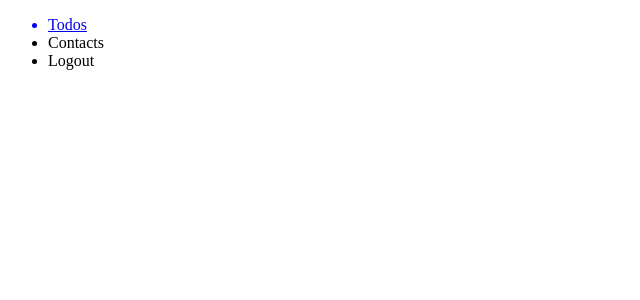
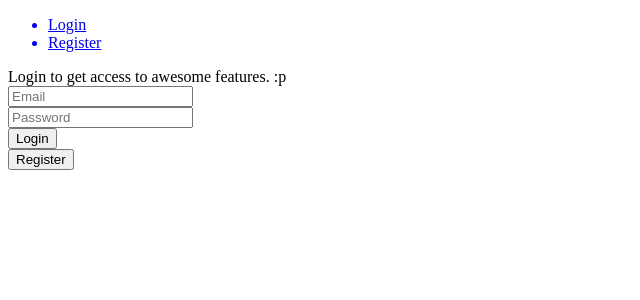
Before and after one commit to hatim523/TodoApp, a React (Create React App) app: page / in a window 1280 px wide. Shown: the top 300 px of the page, without its empty margins (0-640 px from the left). Built offline with nearby package versions, Linux system fonts and the light colour scheme.

Commit message:
Added login and logout functionality

```diff
--- /dev/null
+++ b/src/api/loginCheck.js
@@ -0,0 +1,4 @@
+export default () => {
+  const authId = localStorage.getItem('auth');
+  return authId != null;
+};
--- /dev/null
+++ b/src/api/logout.js
@@ -0,0 +1,4 @@
+export default function logout() {
+  localStorage.clear();
+  window.location.reload(false);
+}
--- a/src/components/App.jsx
+++ b/src/components/App.jsx
@@ -4,6 +4,9 @@ import { BrowserRouter as Router, Route, Switch } from 'react-router-dom';
 import store from '../redux/store';
 import Nav from './Nav';
 import Todo from './Todo';
+import Home from './Home';
+import Register from './Register';
+import Protected from './Protected';
 
 function App() {
   return (
@@ -11,8 +14,9 @@ function App() {
       <Router>
         <Nav />
         <Switch>
-
-          <Route path="/todo" exact component={Todo} />
+          <Route path="/" exact component={Home} />
+          <Route path="/todo" exact><Protected protectedComponent={<Todo />} /></Route>
+          <Route path="/register" exact component={Register} />
         </Switch>
       </Router>
     </Provider>
--- /dev/null
+++ b/src/components/Dashboard.jsx
@@ -0,0 +1,16 @@
+import React from 'react';
+import { Link } from 'react-router-dom';
+
+function Dashboard() {
+  return (
+    <div>
+      Access these wonderful features from this beautiful Dashboard
+      <ul>
+
+        <Link to="/todo"><li>Todos</li></Link>
+      </ul>
+    </div>
+  );
+}
+
+export default Dashboard;
--- /dev/null
+++ b/src/components/Home.jsx
@@ -0,0 +1,14 @@
+import React from 'react';
+import Login from './Login';
+import isLogged from '../api/loginCheck';
+import Dashboard from './Dashboard';
+
+function Home() {
+  return (
+    <div>
+      {isLogged() ? <Dashboard /> : <Login />}
+    </div>
+  );
+}
+
+export default Home;
--- /dev/null
+++ b/src/components/Login.jsx
@@ -0,0 +1,45 @@
+import React, { useState } from 'react';
+import { Link } from 'react-router-dom';
+import API from '../api/api';
+
+function Login() {
+  const [email, setemail] = useState('');
+  const [password, setpassword] = useState('');
+  const [error, seterror] = useState('');
+
+  const verifyCredentials = () => {
+    seterror('Verifying...');
+
+    API.get(`users?email=${email}&password=${password}`)
+      .then((res) => {
+        if (res.data.length > 0) {
+          localStorage.setItem('auth', res.data[0].id);
+          seterror(() => 'Redirecting...');
+          window.location.reload(false);
+        } else {
+          seterror(() => 'Invalid username or password.');
+        }
+      })
+      .catch((res) => {
+        seterror(res.message);
+      });
+  };
+  return (
+    <div>
+      Login to get access to awesome features. :p
+      <br />
+      <input type="text" placeholder="Email" value={email} onChange={(e) => setemail(e.target.value)} />
+      <br />
+      <input type="password" placeholder="Password" value={password} onChange={(e) => setpassword(e.target.value)} />
+      <br />
+      {error.length > 0 && <div>{error}</div>}
+      <button type="button" onClick={verifyCredentials}>Login</button>
+      <br />
+      <Link to="register/">
+        <button type="button">Register</button>
+      </Link>
+    </div>
+  );
+}
+
+export default Login;
--- a/src/components/Nav.jsx
+++ b/src/components/Nav.jsx
@@ -1,15 +1,29 @@
 import React from 'react';
 import { Link } from 'react-router-dom';
+import isLogged from '../api/loginCheck';
+import logout from '../api/logout';
 
 function Nav() {
+  const loggedNavigation = (
+    <>
+      <Link to="/todo">
+        <li>Todos</li>
+      </Link>
+      <li>Contacts</li>
+      <li><button type="button" onClick={() => logout()}>Logout</button></li>
+    </>
+  );
+
+  const unAuthorizedNavigation = (
+    <>
+      <Link to="/"><li>Login</li></Link>
+      <Link to="register/"><li>Register</li></Link>
+    </>
+  );
   return (
     <nav>
       <ul>
-        <Link to="/todo">
-          <li>Todos</li>
-        </Link>
-        <li>Contacts</li>
-        <li>Logout</li>
+        {isLogged() ? loggedNavigation : unAuthorizedNavigation}
       </ul>
     </nav>
   );
--- /dev/null
+++ b/src/components/Protected.jsx
@@ -0,0 +1,13 @@
+import React from 'react';
+import { Redirect } from 'react-router-dom';
+
+function Protected({ protectedComponent }) {
+  const isLogged = localStorage.getItem('auth');
+  return (
+    <div>
+      {isLogged != null ? protectedComponent : <Redirect to="/" />}
+    </div>
+  );
+}
+
+export default Protected;
--- /dev/null
+++ b/src/components/Register.jsx
@@ -0,0 +1,12 @@
+import React from 'react';
+
+function Register() {
+  return (
+    <div>
+      Register to learn this awesome UI
+      <input type="text" />
+    </div>
+  );
+}
+
+export default Register;
--- a/src/db/db.json
+++ b/src/db/db.json
@@ -1,4 +1,12 @@
 {
+  "users": [
+    {
+      "id": 1,
+      "name": "Hatim",
+      "email": "hatim@gmail.com",
+      "password": "helloworld123"
+    }
+  ],
   "todos": [
     {
       "complete": false,
```
